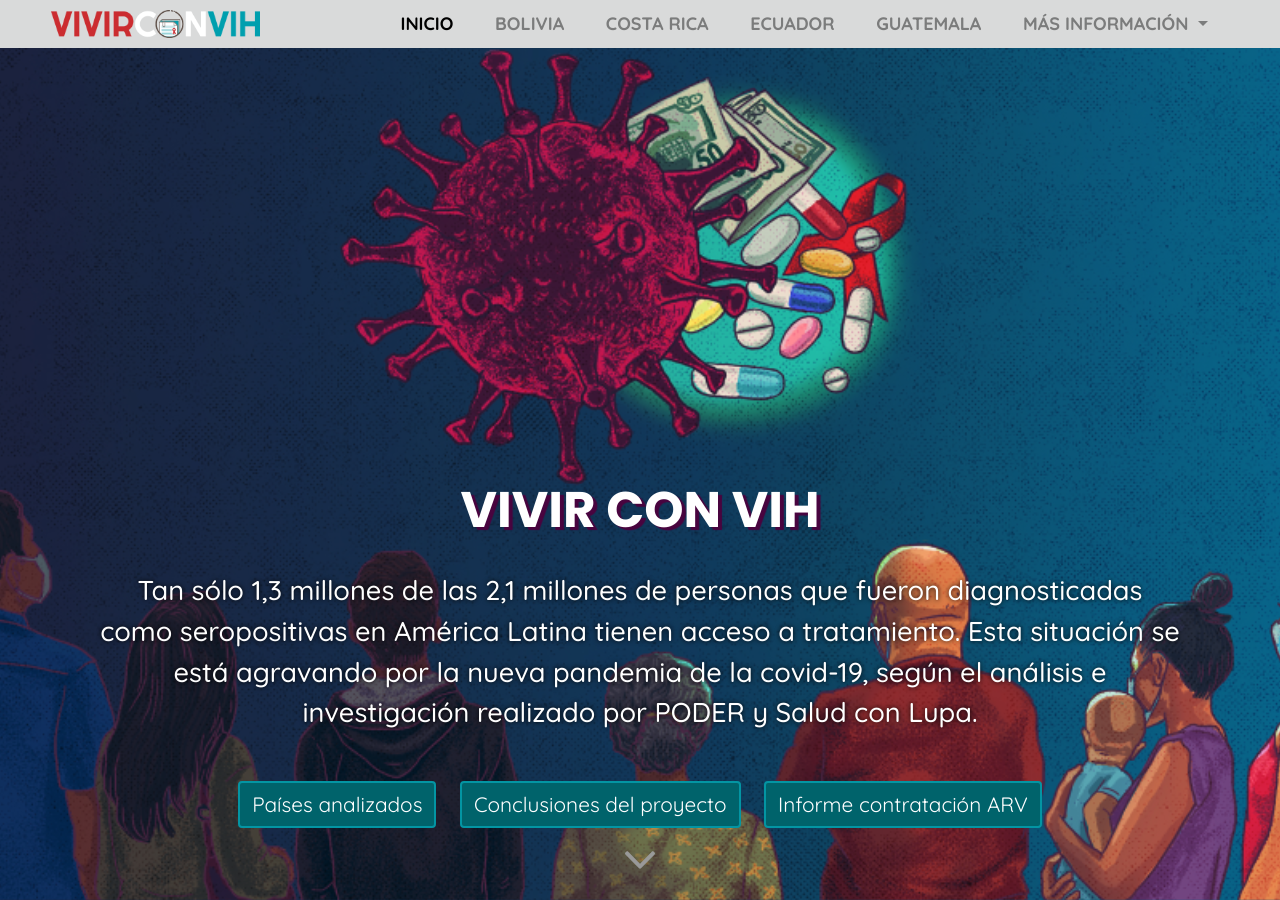
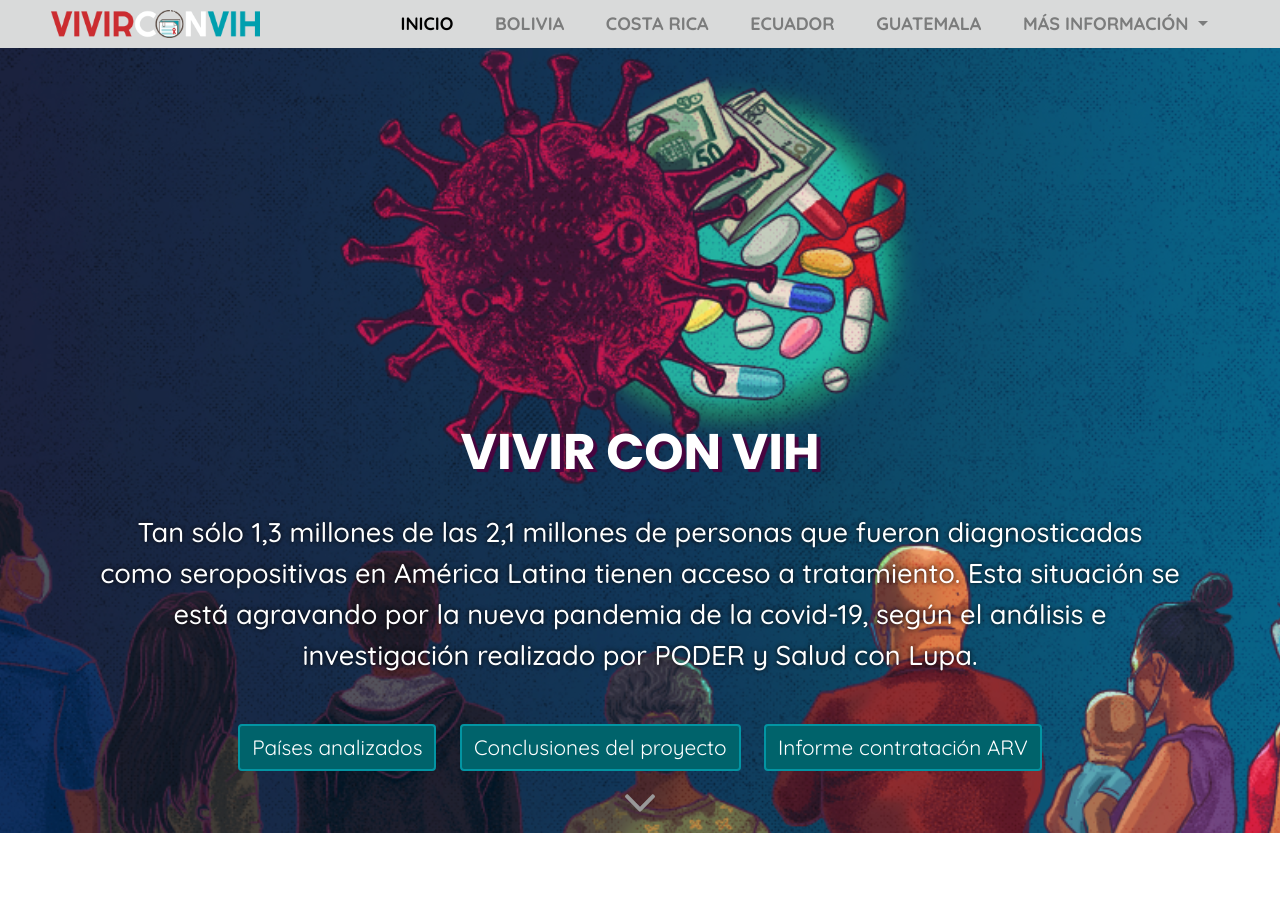
Before and after one commit to ProjectPODER/VivirConVIH_landing, a Jekyll site: the page built from 1-home.md, in a window 1280 px wide and 900 px high. Built offline with Jekyll 4.4.1, drawn with Linux system fonts in a browser that asks for light colours.

Commit message:
Update _home.scss

```diff
--- a/_sass/_home.scss
+++ b/_sass/_home.scss
@@ -281,7 +281,7 @@ section#contracts_page_landing {
 @media (min-width: 992px) {
     .illustration-bg,
     .landing-main-content {
-        height: 100vh;
+/*        height: 100vh; */
         padding: 0;
     }
 }
```
